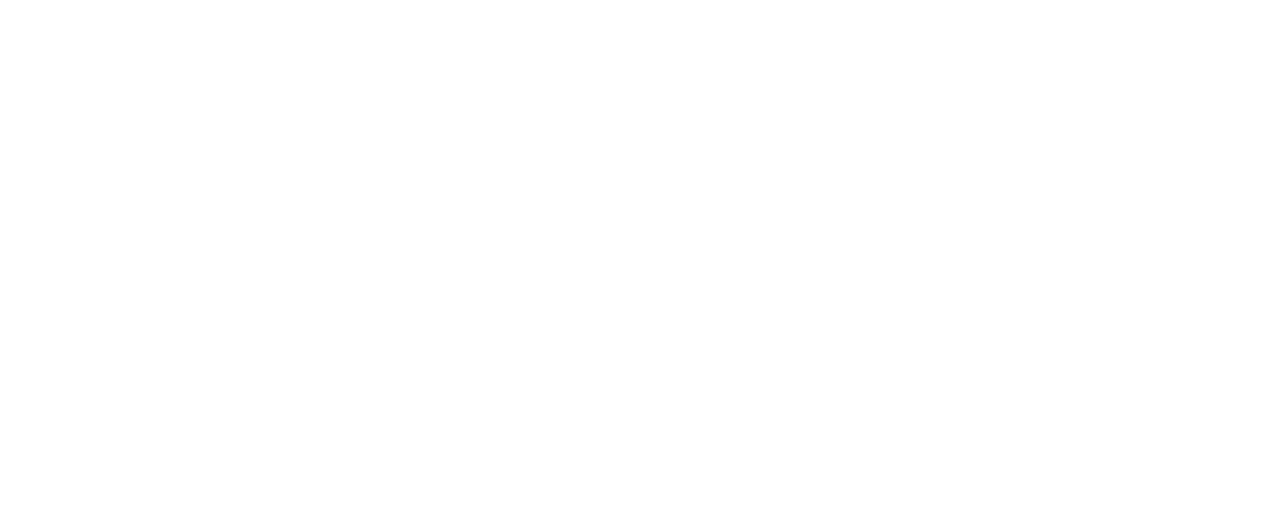
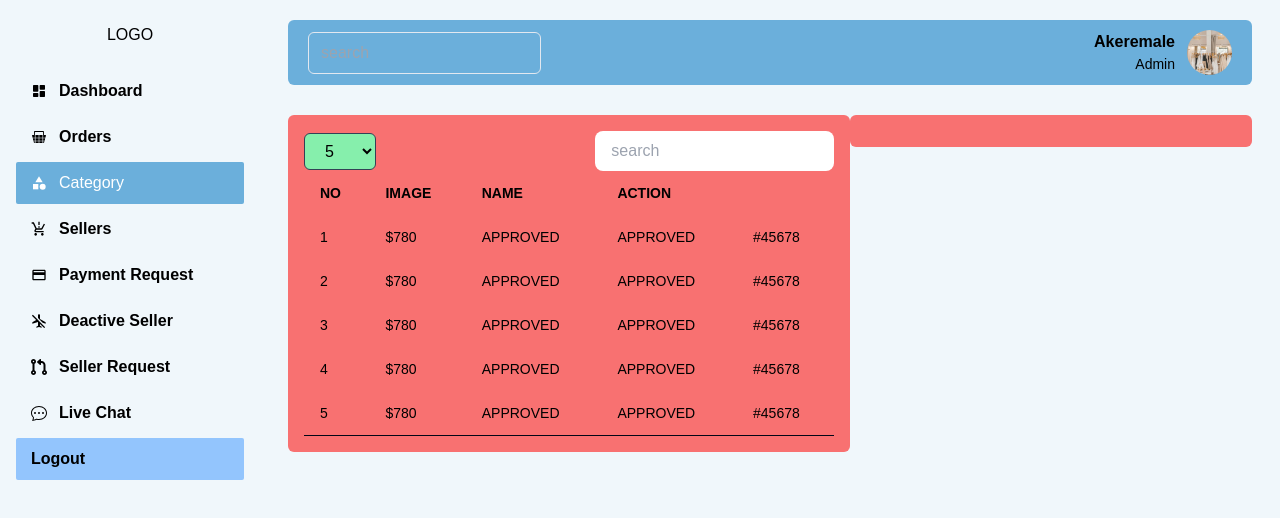
Before and after one commit to GboyegaAkere/fullstack-multivendor, a React (Create React App) app: page /admin/dashboard/category in a window 1280 px wide. Before the commit this address had no page. Shown: the top 518 px of the page. Built offline with nearby package versions, Linux system fonts and the light colour scheme.

Commit message:
new commit

```diff
--- a/src/layout/Header.jsx
+++ b/src/layout/Header.jsx
@@ -5,7 +5,7 @@
 const Header = ({showSidebar,setShowSidebar}) => {
   return (
     <div  className='fixed top-0 left-0 w-full py-5 px-2 lg:px-7 z-40 '>
-        <div className='ml-0 lg:ml-[260px] rounded-md h-[65px] flex justify-between items-center bg-slate-400 px-5'>
+        <div className='ml-0 lg:ml-[260px] rounded-md h-[65px] flex justify-between items-center bg-[#6BAFDB] px-5'>
           <div onClick={()=>setShowSidebar(!showSidebar)} className='w-[35px] flex lg:hidden h-[35px] transition-all rounded-sm  shadow-lg justify-center items-center'>
             <span><BiSolidDashboard/></span>
           </div>
--- a/src/layout/MainLayout.jsx
+++ b/src/layout/MainLayout.jsx
@@ -6,7 +6,7 @@
 const MainLayout = () => {
   const [showSidebar, setShowSidebar] = useState(false)
   return (
-    <div className='bg-gray-500 w-full min-h-screen '>
+    <div className='bg-[#F0F7FB] w-full min-h-screen '>
       <Header showSidebar={showSidebar} setShowSidebar={setShowSidebar}/>
       <Sidebar showSidebar={showSidebar} setShowSidebar={setShowSidebar}/>
 
--- a/src/layout/Sidebar.jsx
+++ b/src/layout/Sidebar.jsx
@@ -22,7 +22,7 @@
 
       </div>
 
-      <div className={`w-[260px] fixed bg-gray-400 z-50 top-0 h-screen transition-all ${showSidebar ? "left-0":"-left-[260px] lg:left-0"}`}>
+      <div className={`w-[260px] fixed bg-[#F0F7FB] z-50 top-0 h-screen transition-all ${showSidebar ? "left-0":"-left-[260px] lg:left-0"}`}>
         <div className='h-[70px] flex justify-center items-center'>
           <Link to="/">
             {/* <img src={LOGIN} alt=""className='w-[180px] h-[50px]'/> */}
@@ -35,7 +35,7 @@
                 {
                   allNav.map((n,i)=>{
                     return <li key={i}>
-                      <Link to={n.path} className={`${pathname === n.path ? "bg-blue-300 shadow-indigo-500/50 text-white duration-500":"text-black font-bold duration-200"} flex items-center justify-start gap-[12px] hover:pl-4 w-full mb-1 px-12px py-[9px] rounded-sm pl-[15px]`}>
+                      <Link to={n.path} className={`${pathname === n.path ? "bg-[#6BAFDB] shadow-indigo-500/50 text-white duration-500":"text-black font-bold duration-200"} flex items-center justify-start gap-[12px] hover:pl-4 w-full mb-1 px-12px py-[9px] rounded-sm pl-[15px]`}>
                         <span>{n.icon}</span>
                         <span>{n.title}</span>
                       </Link>
--- a/src/router/routes/adminRoutes.js
+++ b/src/router/routes/adminRoutes.js
@@ -1,6 +1,7 @@
 import { lazy } from "react";
+const Category = lazy(()=>import("../../views/admin/Category"))
+const Orders = lazy(()=>import("../../views/admin/Orders"))
 const AdminDashboard = lazy(()=>import("../../views/admin/AdminDashboard"))
-const Orders = lazy(()=>import("../../views/admin/Orders"))
 
 export const adminRoutes =[
     {
@@ -13,5 +14,11 @@
         path:"admin/dashboard/orders",
         element:<Orders/>,
         role:"admin"
+    },
+
+    {
+        path:"admin/dashboard/category",
+        element:<Category/>,
+        role:"admin"
     }
 ]
--- a/src/views/admin/AdminDashboard.jsx
+++ b/src/views/admin/AdminDashboard.jsx
@@ -22,7 +22,7 @@
       }
     ],
     options:{
-      color:["#181ee8","#181ee8"],
+      color:["#6BAFDB","#181ee8"],
       plotOptions:{
         radius:30
       },
@@ -174,7 +174,7 @@
         </div>
       </div>
 
-      <div className='w-full p-4 bg-green-400 rounded-md mt-6'>
+      <div className='w-full p-4 bg-[#6BAFDB] rounded-md mt-6'>
         <div className='flex justify-between items-center'>
             <h2>Recent Orders</h2>
             <Link>View all</Link>
--- /dev/null
+++ b/src/views/admin/Category.jsx
@@ -0,0 +1,61 @@
+import React, { useState } from 'react'
+import { FaArrowsUpDown } from "react-icons/fa6";
+import Pagination from '../Pagination';
+
+const Category = () => {
+    const [parPage, setParPage] = useState(5)
+  return (
+    <div className='px-2 lg:px-7 pt-5'>
+        <div className='flex flex-wrap w-full'>
+            <div className='w-full lg:w-7/12'>
+                <div className='w-full p-4 bg-red-400 rounded-md'>
+                    <div className='flex justify-between items-center'>
+                        <select onChange={(e)=>setParPage(parseInt(e.target.value))} className='px-4 py-2 focus:border-yellow-200 outline-none bg-green-300 border rounded-md text-black border-slate-700'>
+                            <option value="5">5</option>
+                            <option value="10">10</option>
+                            <option value="20">20</option>
+                        </select>
+
+                        <input type="text" placeholder='search' className='px-4 py-2 focus:border-blue-400 rounded-lg'/>
+                    </div>
+                    <div className='relative overflow-x-auto'>
+          <table className='w-full text-sm text-black uppercase border-b border-slate-950 text-left'>
+            <thead>
+              <tr>
+                <th className='py-3 px-4' scope='col'>No</th>
+                <th className='py-3 px-4' scope='col'>Image</th>
+                <th className='py-3 px-4' scope='col'>Name</th>
+                <th className='py-3 px-4' scope='col'>Action</th>
+              </tr>
+            </thead>
+            <tbody>
+              {
+                [1,2,3,4,5].map((d,i)=>{
+                  return(
+                    <tr key={i}>
+                        <td scope='row' className='py-3 px-4 whitespace-nowrap'>{d}</td>
+                        <td scope='row' className='py-3 px-4 whitespace-nowrap'>$780</td>
+                        <td scope='row' className='py-3 px-4 whitespace-nowrap'>approved</td>
+                        <td scope='row' className='py-3 px-4 whitespace-nowrap'>approved</td>
+                        <td scope='row' className='py-3 px-4 whitespace-nowrap'>#45678</td>
+                    </tr>
+                  )
+                })
+              }
+            </tbody>
+          </table>
+        </div>
+                </div>
+            </div>
+
+            <div className='w-full lg:w-5/12'>
+                <div className='w-full p-4 bg-red-400 rounded-md'>
+
+                </div>
+            </div>
+        </div>
+    </div>
+  )
+}
+
+export default Category
--- a/src/views/admin/Orders.jsx
+++ b/src/views/admin/Orders.jsx
@@ -10,7 +10,7 @@
   return (
     <div  className='px-2 lg:px-7 pt-5'>
       <div className='flex justify-between items-center'>
-        <select onChange={(e)=>setParPage(parseInt(e.target.value))} className='px-4 py-2 focus:border-yellow-200 outline-none bg-green-300 border rounded-md text-black border-slate-700'>
+        <select onChange={(e)=>setParPage(parseInt(e.target.value))} className='px-4 py-2 outline-none bg-[#6BAFDB] rounded-md text-black border-slate-700'>
             <option value="5">5</option>
             <option value="10">10</option>
             <option value="20">20</option>
```
